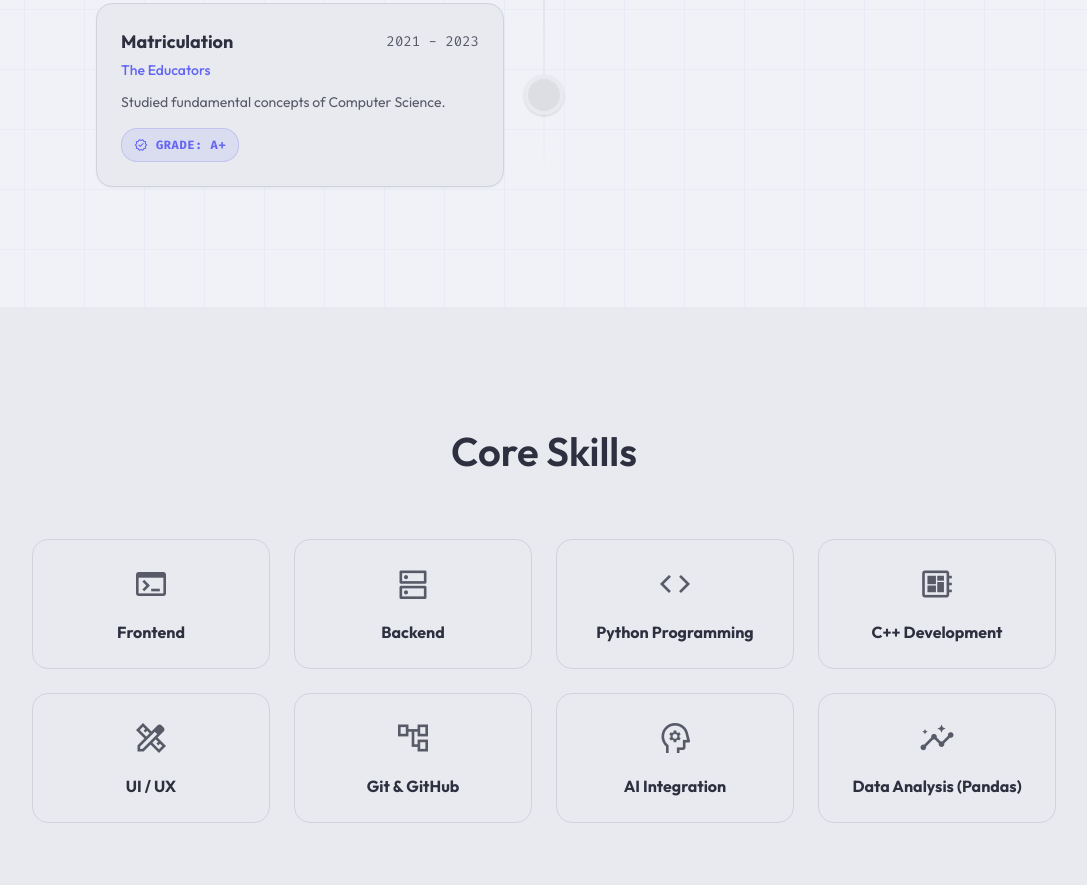
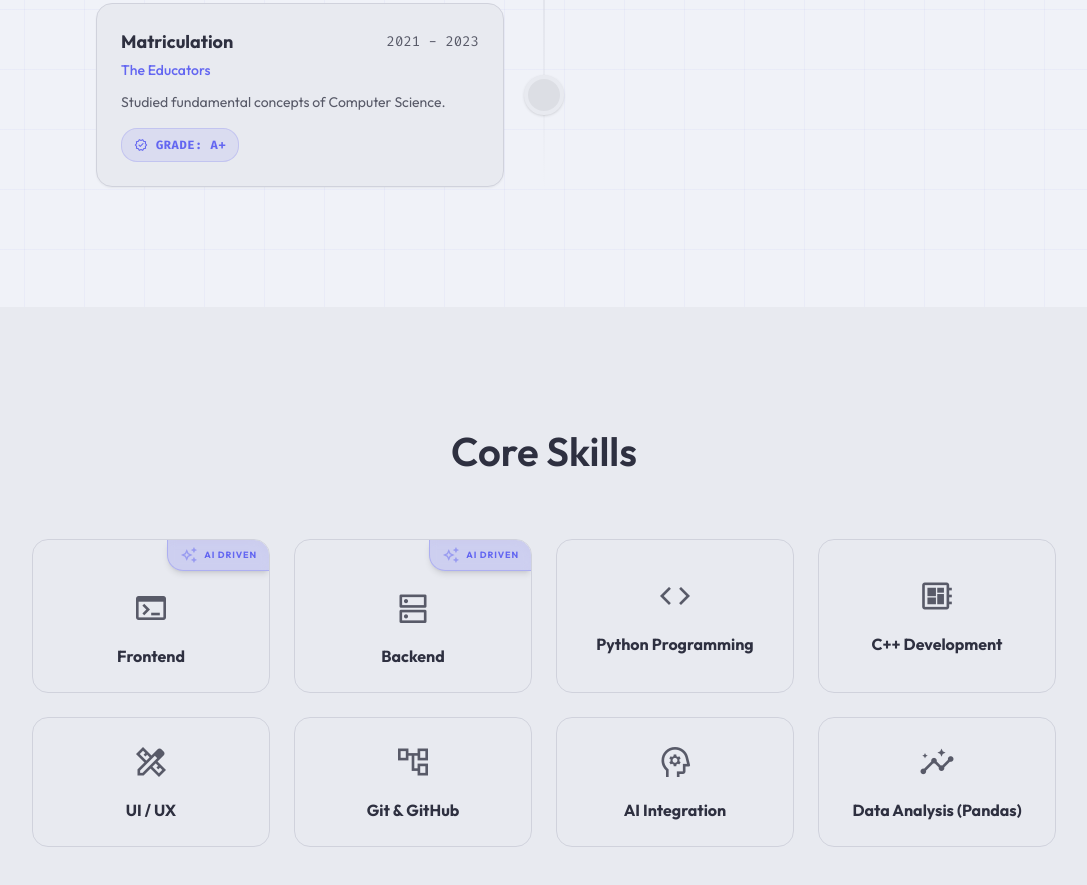
Before and after one commit to hurkazmi-cpp/Portfolio, a plain HTML site: page index.html in a window 1280 px wide. Shown: the part 1831-2716 px from the top of the page, without its empty margins (96-1183 px from the left). Drawn offline with nearby package versions, Linux system fonts and the light colour scheme.

Commit message:
Enhance skills section with AI-Driven badges and layout refinements

```diff
--- a/index.html
+++ b/index.html
@@ -228,7 +228,7 @@
                                         </h1>
                                         <p
                                                 class="font-body text-lg md:text-xl text-on-surface-variant max-w-xl leading-relaxed stagger-3">
-                                                AI Integrator & Full-Stack Developer. Building refined, high-performance
+                                                AI Integrator & AI Driven Developer. Building refined, high-performance
                                                 web applications that feel natural and seamless.
                                         </p>
                                         <div
@@ -338,7 +338,7 @@
                                                         <div class="flex items-center justify-between mb-1">
                                                                 <h3
                                                                         class="font-headline font-bold text-base md:text-lg text-on-surface">
-                                                                        AI Integrator/Full Stack Developer</h3>
+                                                                        AI Integrator/AI Driven Developer</h3>
                                                                 <span class="font-label text-sm text-primary">2026 -
                                                                         Present</span>
                                                         </div>
@@ -460,16 +460,30 @@
                                 <h2 class="font-headline text-h2 text-on-surface mb-16 text-center">Core Skills</h2>
                                 <div class="grid grid-cols-2 md:grid-cols-3 lg:grid-cols-4 gap-6">
                                         <!-- Skill Card 1: Frontend -->
-                                        <div
-                                                class="bg-surface border border-outline-variant rounded-2xl p-6 flex flex-col items-center justify-center gap-4 hover:shadow-lg transition-all hover:-translate-y-1 group card-hover">
+                                         <div
+                                                class="bg-surface border border-outline-variant rounded-2xl p-6 pt-12 flex flex-col items-center justify-center gap-4 hover:shadow-lg transition-all hover:-translate-y-1 group card-hover relative overflow-hidden">
+                                                <!-- Large AI Driven Badge -->
+                                                <div class="absolute top-0 right-0">
+                                                        <div class="bg-primary/20 border-l border-b border-primary/30 px-3 py-1.5 rounded-bl-2xl flex items-center gap-1.5 shadow-md backdrop-blur-sm group-hover:bg-primary/30 transition-colors">
+                                                                <span class="material-symbols-outlined text-[18px] text-primary animate-pulse">auto_awesome</span>
+                                                                <span class="text-[9px] font-black text-primary uppercase tracking-[0.1em]">AI Driven</span>
+                                                        </div>
+                                                </div>
                                                 <span
                                                         class="material-symbols-outlined text-4xl text-on-surface-variant group-hover:text-primary transition-colors">terminal</span>
                                                 <h3 class="font-headline font-bold text-on-surface text-center">Frontend
                                                 </h3>
                                         </div>
                                         <!-- Skill Card 2: Backend -->
-                                        <div
-                                                class="bg-surface border border-outline-variant rounded-2xl p-6 flex flex-col items-center justify-center gap-4 hover:shadow-lg transition-all hover:-translate-y-1 group card-hover">
+                                         <div
+                                                class="bg-surface border border-outline-variant rounded-2xl p-6 pt-12 flex flex-col items-center justify-center gap-4 hover:shadow-lg transition-all hover:-translate-y-1 group card-hover relative overflow-hidden">
+                                                <!-- Large AI Driven Badge -->
+                                                <div class="absolute top-0 right-0">
+                                                        <div class="bg-primary/20 border-l border-b border-primary/30 px-3 py-1.5 rounded-bl-2xl flex items-center gap-1.5 shadow-md backdrop-blur-sm group-hover:bg-primary/30 transition-colors">
+                                                                <span class="material-symbols-outlined text-[18px] text-primary animate-pulse">auto_awesome</span>
+                                                                <span class="text-[9px] font-black text-primary uppercase tracking-[0.1em]">AI Driven</span>
+                                                        </div>
+                                                </div>
                                                 <span
                                                         class="material-symbols-outlined text-4xl text-on-surface-variant group-hover:text-primary transition-colors">dns</span>
                                                 <h3 class="font-headline font-bold text-on-surface text-center">Backend
@@ -581,7 +595,7 @@
                                                 <span
                                                         class="material-symbols-outlined text-5xl text-on-surface-variant group-hover:text-primary transition-colors mb-6">psychology</span>
                                                 <h3 class="font-headline font-bold text-xl text-on-surface mb-4">AI
-                                                        Integration</h3>
+                                                        Driven Development</h3>
                                                 <p class="font-body text-on-surface-variant mb-8 flex-grow">Leveraging
                                                         advanced AI agents to rapidly prototype, iterate, and architect
                                                         high-fidelity digital experiences at the speed of thought.</p>
```
